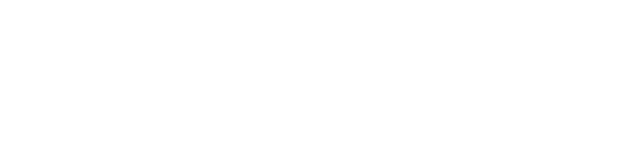
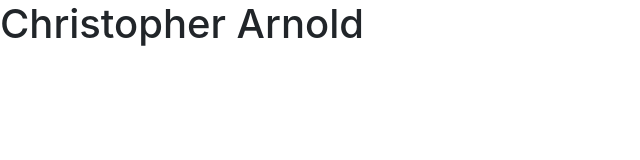
Before and after one commit to cjarno/christopherarnold.au, a plain HTML site: page src/landing.html in a window 1280 px wide. Shown: the whole page, without its empty margins (0-640 px from the left). Drawn offline with nearby package versions, Linux system fonts and the light colour scheme.

Commit message:
landing base

```diff
--- a/src/landing.html
+++ b/src/landing.html
@@ -11,6 +11,7 @@
 
     <body>
         <header class="site-header">
+            <h1>Christopher Arnold</h1>
         </header>
         <main role="main" class="container">
         </main>
```
